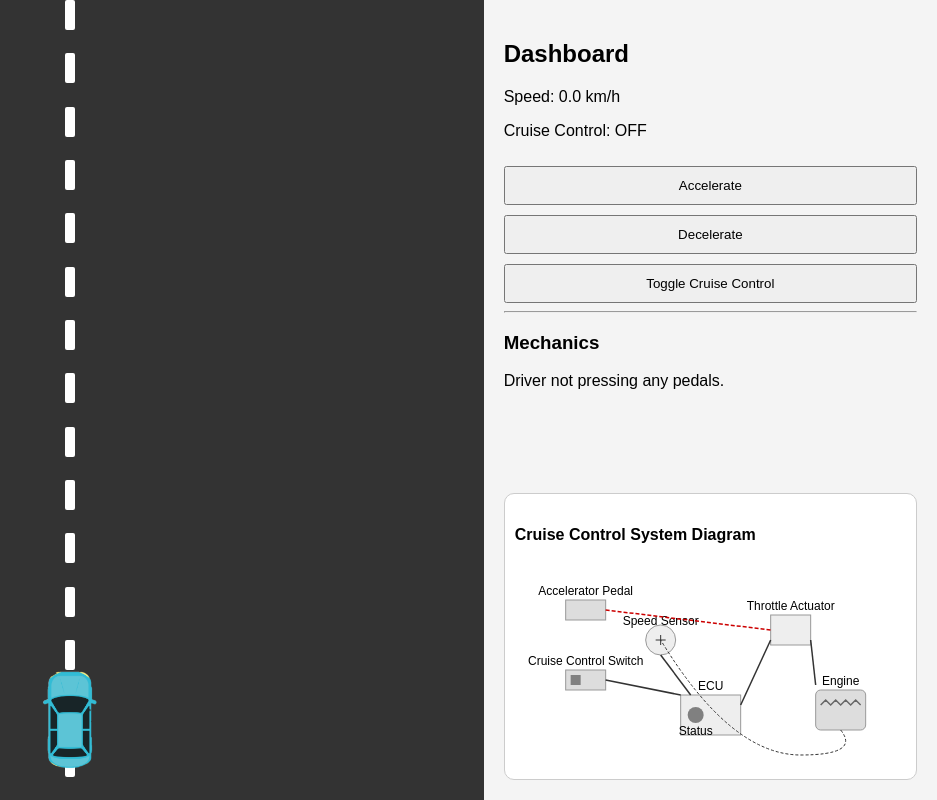
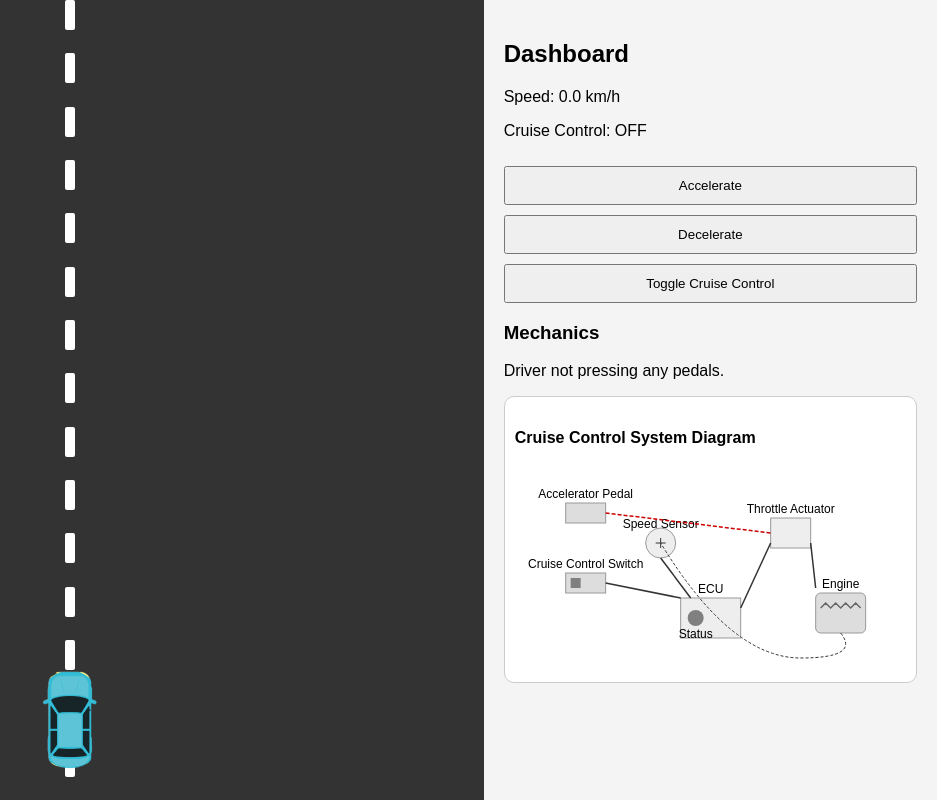
Before and after one commit to GitikaPanchal/drivingsim, a plain HTML site: page index.html in a window 1280 px wide. Shown: the whole page, without its empty margins (343-1280 px from the left). Drawn offline with Linux system fonts and the light colour scheme.

Commit message:
view change

```diff
--- a/index.html
+++ b/index.html
@@ -3,7 +3,7 @@
   <head>
     <meta charset="UTF-8" />
     <meta name="viewport" content="width=device-width, initial-scale=1.0" />
-    <title>Cruise Control Simulator</title>
+    <title>Driving Sim</title>
     <link rel="icon" href="steering.png" type="image/png" />
     <link rel="stylesheet" href="styles.css" />
     <script src="script.js" defer></script>
@@ -24,7 +24,6 @@
           <button>Decelerate</button>
           <button onclick="toggleCruise()">Toggle Cruise Control</button>
         </div>
-        <hr />
         <h3>Mechanics</h3>
         <p id="mechanicsLog">Waiting for action...</p>
       </div>
--- a/styles.css
+++ b/styles.css
@@ -18,7 +18,7 @@ body {
   box-shadow: -2px 0 5px rgba(0, 0, 0, 0.1);
   display: flex;
   flex-direction: column;
-  justify-content: space-between;
+  justify-content: start;
 }
 #road {
   position: absolute;
@@ -59,7 +59,6 @@ body {
   width: 100%;
 }
 .mechanical-diagram {
-  margin-top: 20px;
   padding: 10px;
   background: #fff;
   border: 1px solid #ccc;
```
